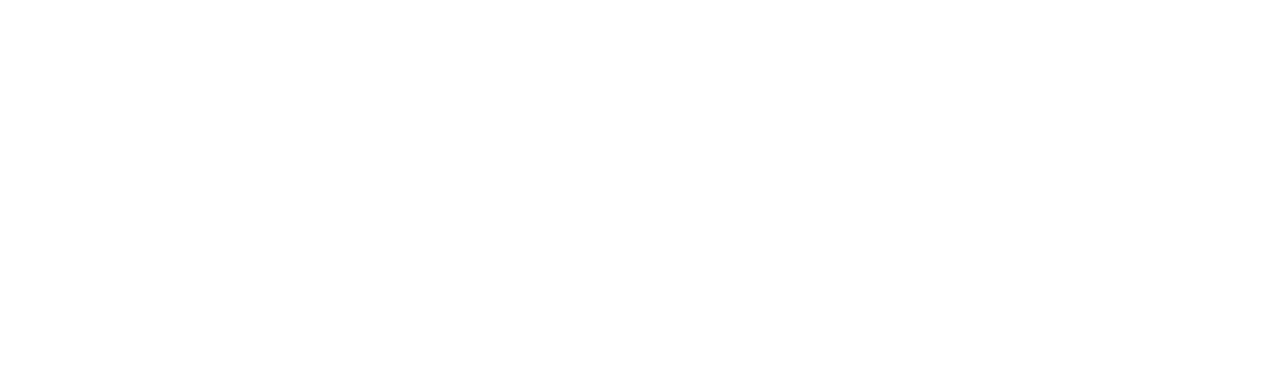
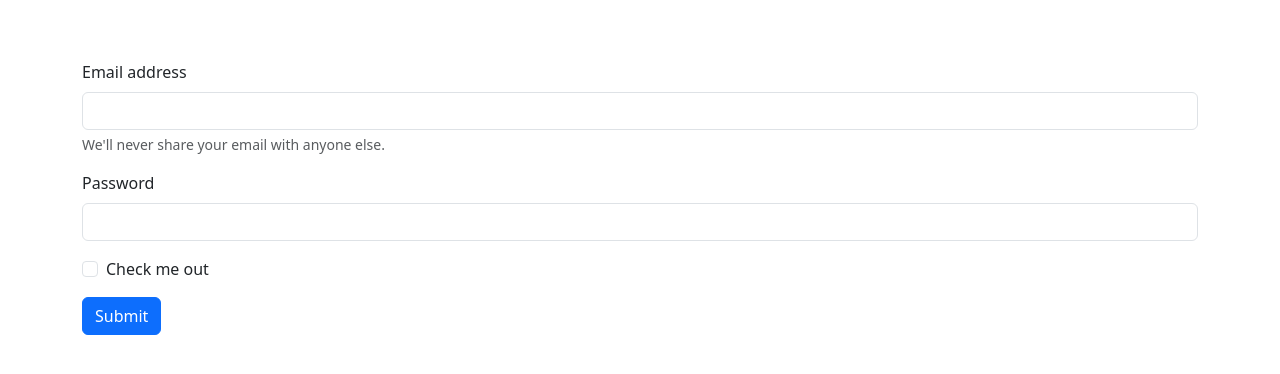
Before and after one commit to PabloRuiz-TT/tarea-ramas, a plain HTML site: page index.html in a window 1280 px wide. Drawn offline with nearby package versions, Linux system fonts and the light colour scheme.

Commit message:
feat, se agrego formulario

```diff
--- a/index.html
+++ b/index.html
@@ -18,7 +18,39 @@
     <!-- END:: Header - Pablo Espinosa -->
 
     <!-- BEGIN:: Main - Pablo Ruiz -->
-    <main class="main"></main>
+    <main class="main container">
+      <form>
+        <div class="mb-3">
+          <label for="exampleInputEmail1" class="form-label"
+            >Email address</label
+          >
+          <input
+            type="email"
+            class="form-control"
+            id="exampleInputEmail1"
+            aria-describedby="emailHelp"
+          />
+          <div id="emailHelp" class="form-text">
+            We'll never share your email with anyone else.
+          </div>
+        </div>
+        <div class="mb-3">
+          <label for="exampleInputPassword1" class="form-label">Password</label>
+          <input
+            type="password"
+            class="form-control"
+            id="exampleInputPassword1"
+          />
+        </div>
+        <div class="mb-3 form-check">
+          <input type="checkbox" class="form-check-input" id="exampleCheck1" />
+          <label class="form-check-label" for="exampleCheck1"
+            >Check me out</label
+          >
+        </div>
+        <button type="submit" class="btn btn-primary">Submit</button>
+      </form>
+    </main>
     <!-- END:: Main - Pablo Ruiz -->
 
     <!-- BEGIN:: Footer - Carlos-->
```
